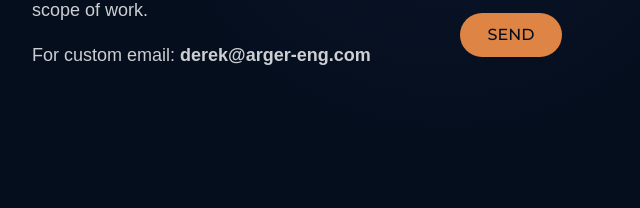
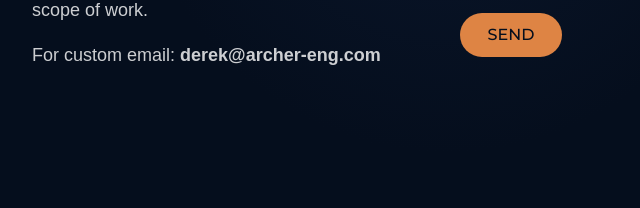
Before and after one commit to bwilliford/archer-eng, a plain HTML site: page index.html in a window 1280 px wide. Shown: the part 5170-5378 px from the top of the page, 192-832 px from the left. Drawn offline with nearby package versions, Linux system fonts and the light colour scheme.

Commit message:
Easy tweak

```diff
--- a/index.html
+++ b/index.html
@@ -267,7 +267,7 @@
             <li class="services">Deadlines or compliance requirements</li>
           </ul>
           <p>We'll respond with next steps and a clear scope of work.</p>
-          <p>For custom email: <b>derek@arger-eng.com</b></p>
+          <p>For custom email: <b>derek@archer-eng.com</b></p>
         </div>
       </div>
       <div class="col s12 m6">
```
